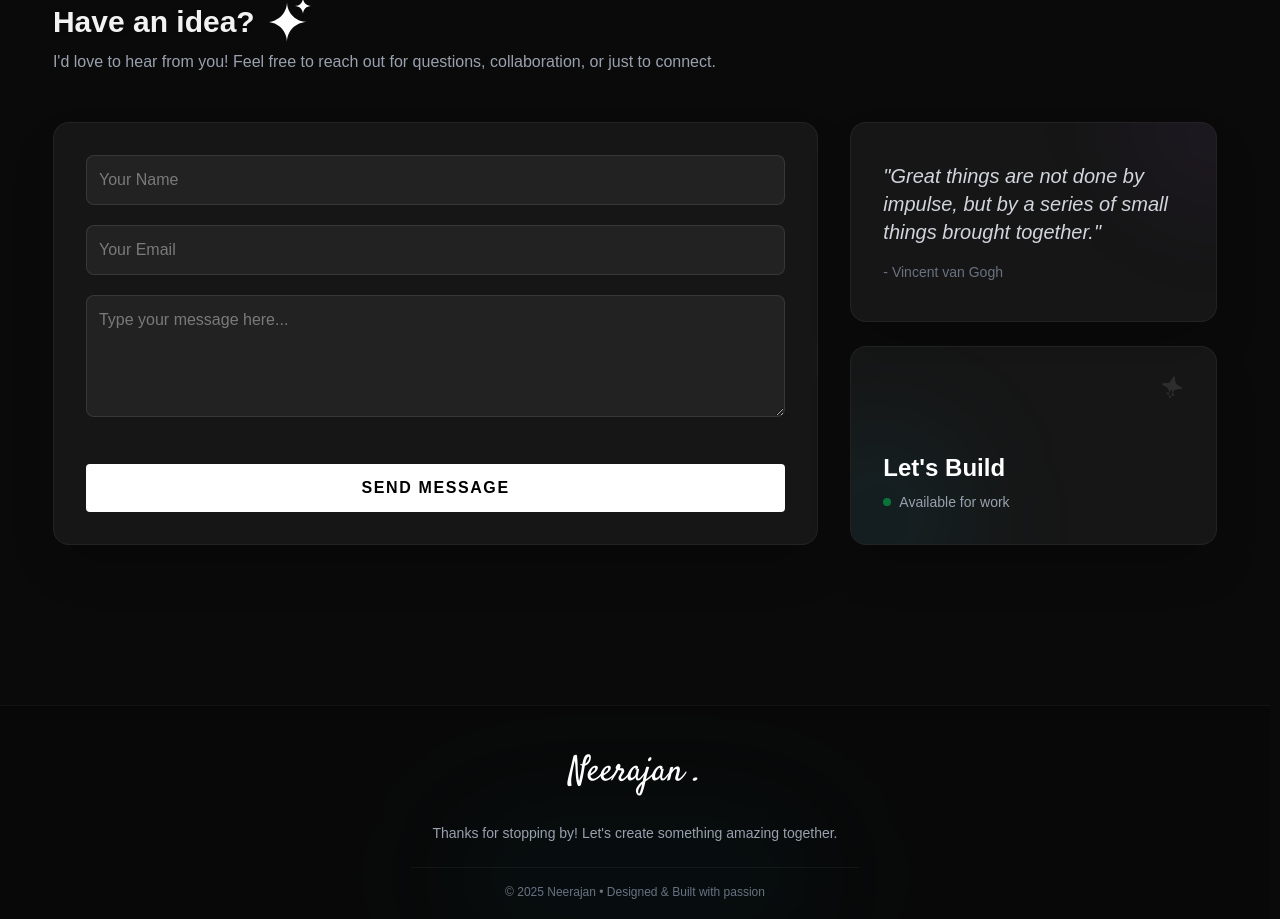
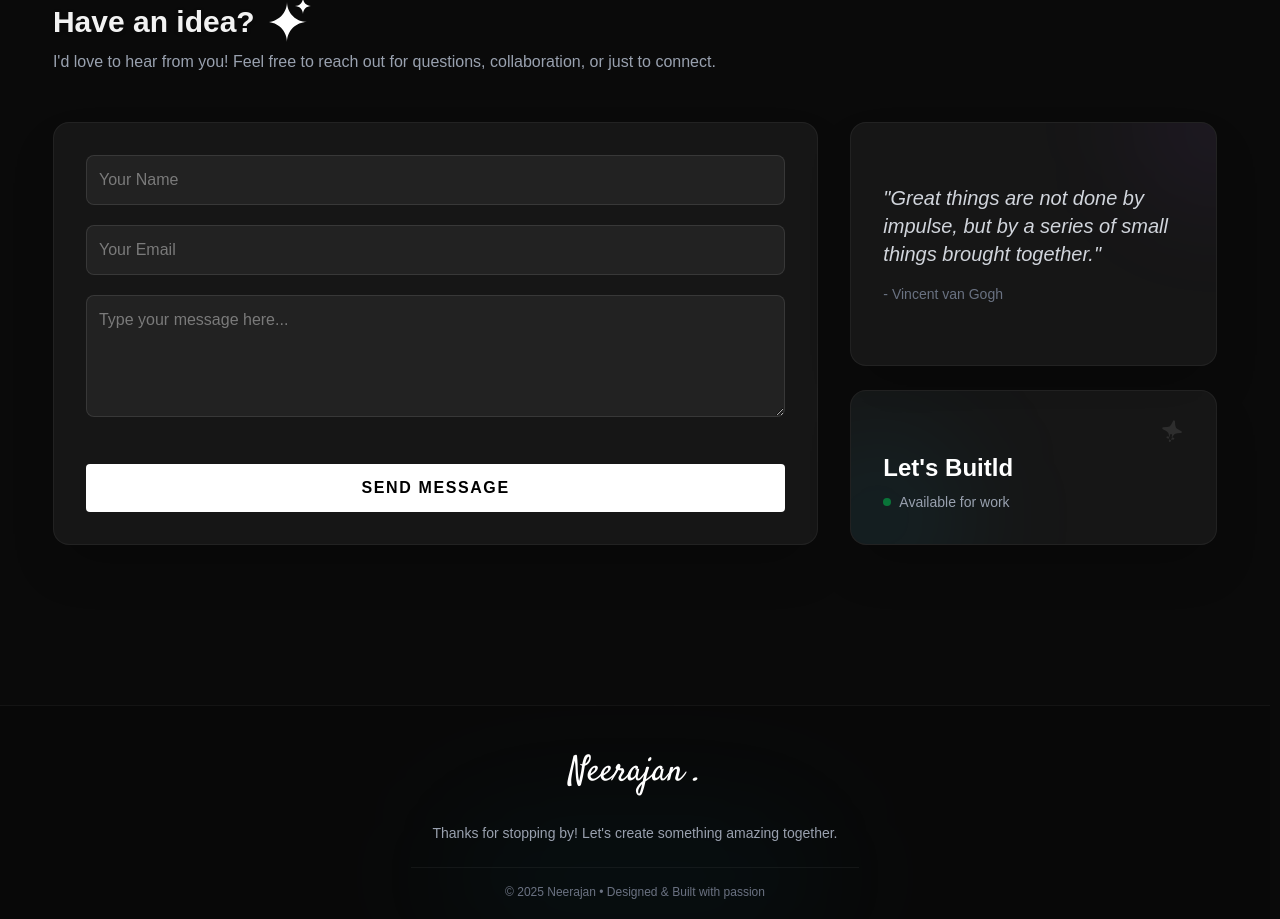
Before and after one commit to Neerazan/portfolio_2.0, a Next.js app: page / in a window 1280 px wide. Shown: the part 5940-6859 px from the top of the page. Built offline with nearby package versions, Linux system fonts and the light colour scheme.

Commit message:
modify the contact box design

```diff
--- a/src/components/normal/Contact.tsx
+++ b/src/components/normal/Contact.tsx
@@ -29,7 +29,7 @@ export default function Contact() {
         {/* Right Side - Bento Boxes (Span 1) */}
         <div className="flex flex-col gap-6 lg:h-full">
           {/* Top Box - Quote */}
-          <div className="flex h-1/2 flex-col justify-center rounded-2xl bg-white/5 backdrop-blur-sm p-8 border border-white/5 hover:border-cyan-500/30 transition-all duration-300 shadow-2xl relative overflow-hidden group">
+          <div className="flex flex-[2] flex-col justify-center rounded-2xl bg-white/5 backdrop-blur-sm p-8 border border-white/5 hover:border-cyan-500/30 transition-all duration-300 shadow-2xl relative overflow-hidden group">
             <div className="absolute top-0 right-0 w-32 h-32 bg-purple-500/10 rounded-full blur-3xl -translate-y-1/2 translate-x-1/2 group-hover:bg-purple-500/20 transition-all duration-500"></div>
             <blockquote className="relative z-10 text-xl font-medium italic text-gray-300">
               "Great things are not done by impulse, but by a series of small things brought together."
@@ -38,10 +38,10 @@ export default function Contact() {
           </div>
 
           {/* Bottom Box - Decoration/Social */}
-          <div className="flex h-1/2 flex-col justify-end items-start rounded-2xl bg-white/5 backdrop-blur-sm p-8 border border-white/5 hover:border-cyan-500/30 transition-all duration-300 shadow-2xl relative overflow-hidden group">
+          <div className="flex flex-1 flex-col justify-end items-start rounded-2xl bg-white/5 backdrop-blur-sm p-8 border border-white/5 hover:border-cyan-500/30 transition-all duration-300 shadow-2xl relative overflow-hidden group">
             <div className="absolute bottom-0 left-0 w-40 h-40 bg-cyan-500/10 rounded-full blur-3xl translate-y-1/3 -translate-x-1/3 group-hover:bg-cyan-500/20 transition-all duration-500"></div>
             <div className="relative z-10">
-              <p className="text-2xl font-bold text-white mb-2">Let's Build</p>
+              <p className="text-2xl font-bold text-white mb-2">Let's Buitld</p>
               <div className="flex items-center gap-2">
                 <span className="h-2 w-2 rounded-full bg-green-500 animate-pulse"></span>
                 <span className="text-sm text-gray-400">Available for work</span>
```
